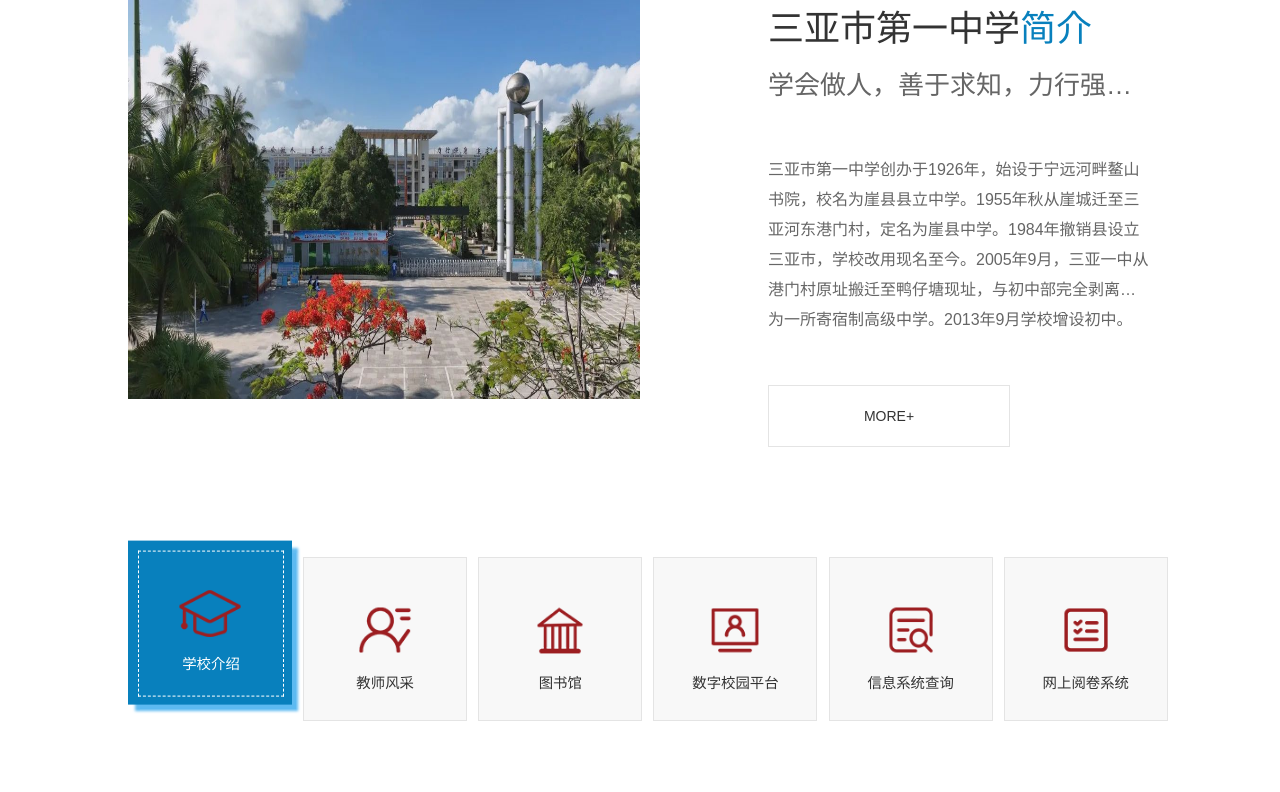
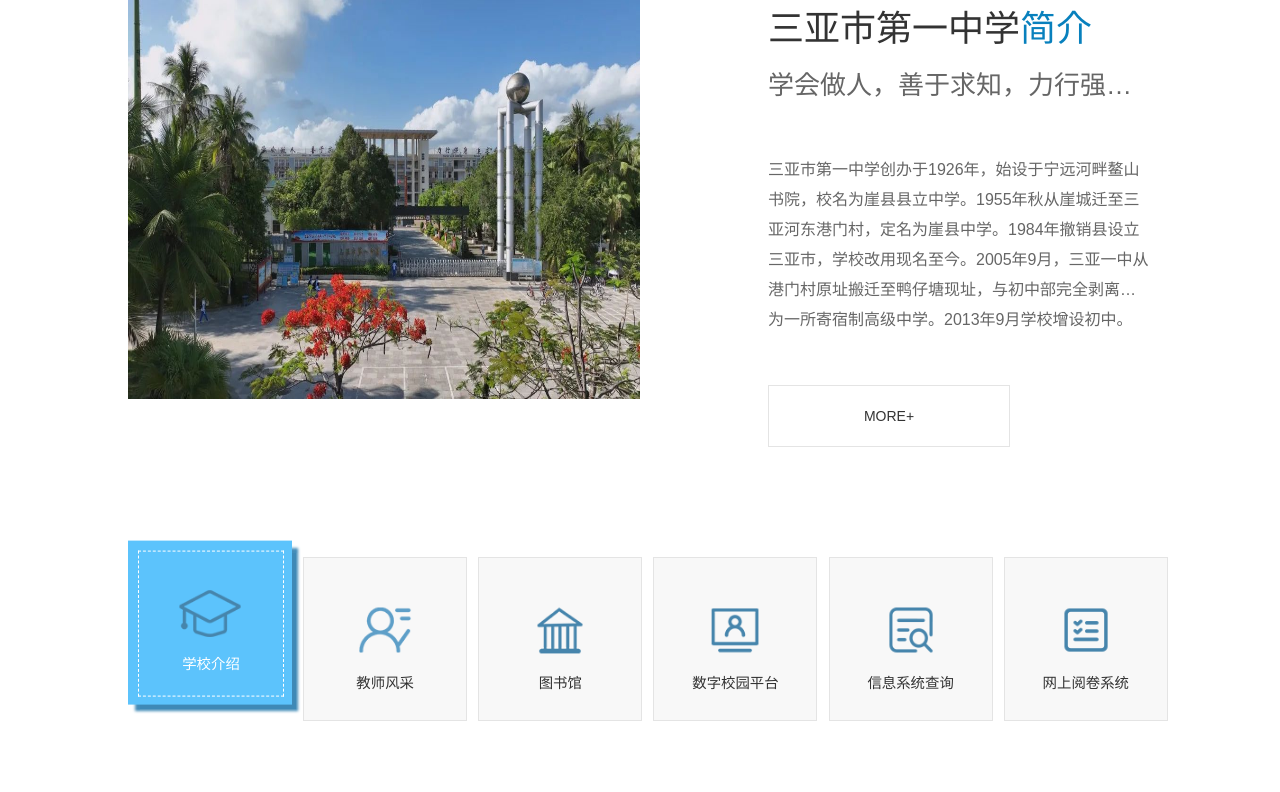
Before and after one commit to chenleqi767/syyz-offical-website, a Flask app: page / in a window 1280 px wide, with the pointer over the restyled element. Shown: the part 912-1704 px from the top of the page. Run offline with Flask 3, Linux system fonts and the light colour scheme; data comes from the database, SQL or seed files in the repository.

Commit message:
upload images

```diff
--- a/templates/home.html
+++ b/templates/home.html
@@ -181,10 +181,10 @@ textarea {
 }
 
 .bodyBox .icon-list:hover {
-    background-color: #0880bd;
+    background-color: #5cc3fc;
 
     border-color: transparent;
-    box-shadow: 8px 8px 3px #5dbaf1;
+    box-shadow: 8px 8px 3px #3e89b6;
     transform: translateY(-10%);
 }
 
```
Also changed, not shown: static/image/icon/jsfc.png, static/image/icon/szxypt.png, static/image/icon/tsg.png, static/image/icon/wsyjxt.png, static/image/icon/xxjs.png, static/image/icon/xxxtcx.png.
